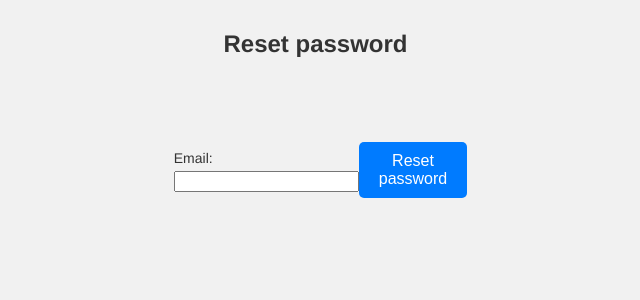
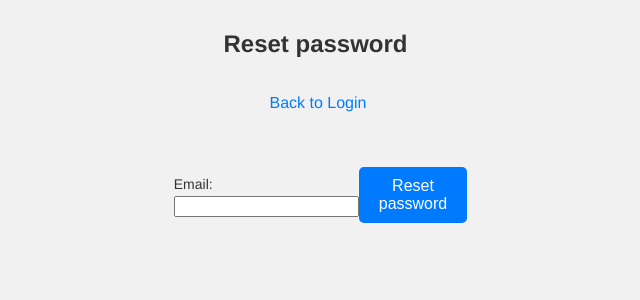
Before and after one commit to Aniol0012/MDP-Activity1, a Django app: page /password_reset/ in a window 1280 px wide. Shown: the part 78-378 px from the top of the page, without its empty margins (322-962 px from the left). Run offline with Django 5.2, Linux system fonts and the light colour scheme.

Commit message:
fix: add back to login link

```diff
--- a/templates/registration/password_reset_form.html
+++ b/templates/registration/password_reset_form.html
@@ -18,6 +18,8 @@
   <body>
     {% extends "base.html" %} {% block content %}
     <h2 class="center-container" style="height: 10vh">Reset password</h2>
+        <a href="{% url 'login' %}" class="center"
+            >Back to Login</a>
     <form class="center-container" method="POST">
       {% csrf_token %} {{ form.as_p }}
       <button type="submit" class="btn">Reset password</button>
```
